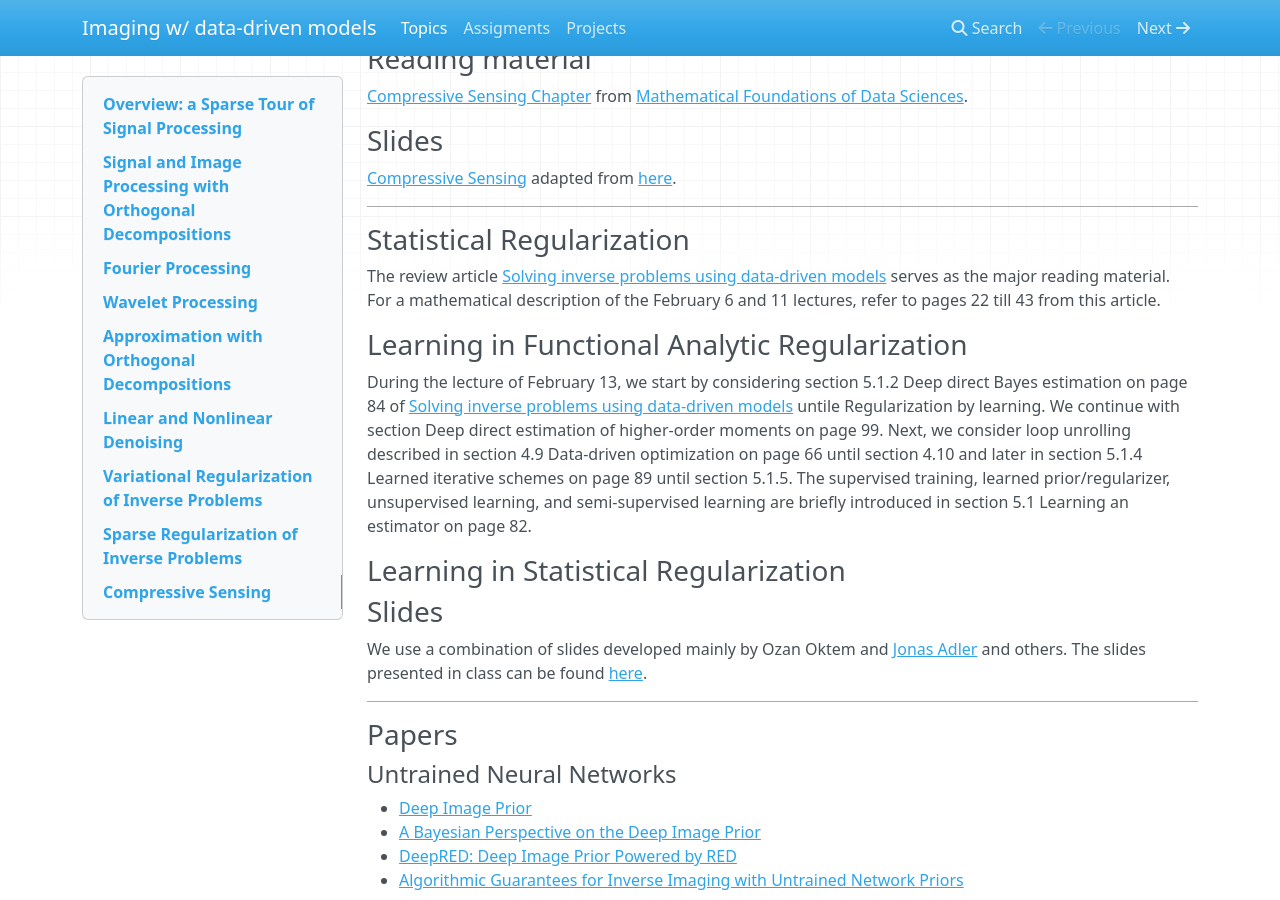
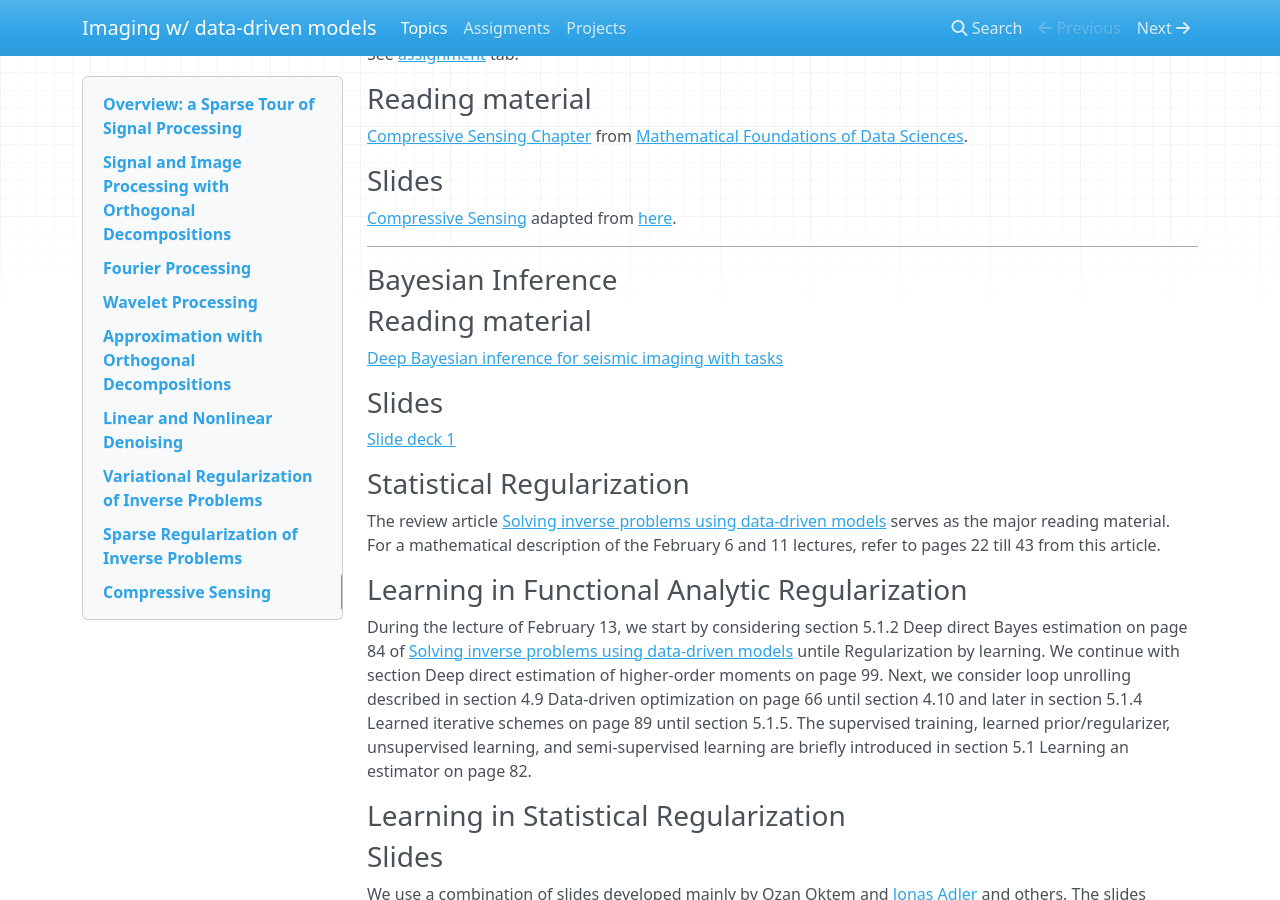
Before and after one commit to flexie/CSE-8803, an MkDocs documentation site: the page built from docs/outline.md, in a window 1280 px wide and 900 px high, scrolled down 5683 px. Built offline with MkDocs 1.6.1, drawn with Linux system fonts in a browser that asks for light colours; nearby versions of some CDN libraries; old or Windows-style settings are respelled for this version of MkDocs; some of the changed text lies outside the part shown.

Commit message:
Added recording + slides

```diff
--- a/docs/outline.md
+++ b/docs/outline.md
@@ -52,6 +52,8 @@ Chapter 1 from [Advanced Signal, Image and Surface Processing]
 - [Recording for Lecture 10](https://gtvault.sharepoint.com/:v:/r/sites/Imagingwdata-drivenmodelsCSE8803/Shared%20Documents/General/Recordings/Meeting%20in%20_General_-20220210_135810-Meeting%20Recording.mp4?csf=1&web=1&e=YbhclO)
 
 - [Recording for Lecture 11](https://gtvault.sharepoint.com/:v:/r/sites/Imagingwdata-drivenmodelsCSE8803/Shared%20Documents/General/Recordings/Meeting%20in%20_General_-20220215_135810-Meeting%20Recording.mp4?csf=1&web=1&e=rzl0Ss)
+
+- [Recording for Lecture 12](https://gtvault.sharepoint.com/:v:/r/sites/Imagingwdata-drivenmodelsCSE8803/Shared%20Documents/General/Recordings/Meeting%20in%20_General_-20220217_135851-Meeting%20Recording.mp4?csf=1&web=1&e=AwI09f)
 
 ***
 
@@ -281,6 +283,15 @@ See [assignment](homework.md) tab.
 
 ***
 
+### Bayesian Inference
+
+### Reading material
+
+[Deep Bayesian inference for seismic imaging with tasks](https://slim.gatech.edu/content/deep-bayesian-inference-seismic-imaging-tasks)
+
+### Slides
+
+[Slide deck 1](https://www.dropbox.com/s/7dl3n8hmfnvmwed/11-ML-seismic-inverse.pdf?dl=0)
 
 ### Statistical Regularization
 
```
